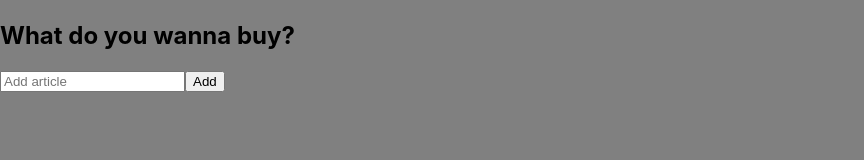
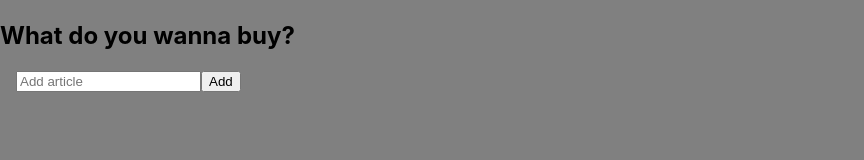
Before and after one commit to tRomanowski/Shopping-List-App, a React (Create React App) app: page / in a window 1280 px wide. Shown: the part 123-283 px from the top of the page, without its empty margins (0-864 px from the left). Built offline with nearby package versions, Linux system fonts and the light colour scheme.

Commit message:
Add item input in AddItem.js

```diff
--- a/src/AddItem.css
+++ b/src/AddItem.css
@@ -0,0 +1,3 @@
+.addSection {
+  margin-left: 1rem;
+}
--- a/src/AddItem.js
+++ b/src/AddItem.js
@@ -4,7 +4,7 @@ import { useState } from 'react';
 export default function AddItem({ onAdd }) {
   const [nameen, setNameen] = useState('');
   return (
-    <section>
+    <section className='addSection'>
       <input
         placeholder='Add article'
         value={nameen}
```
